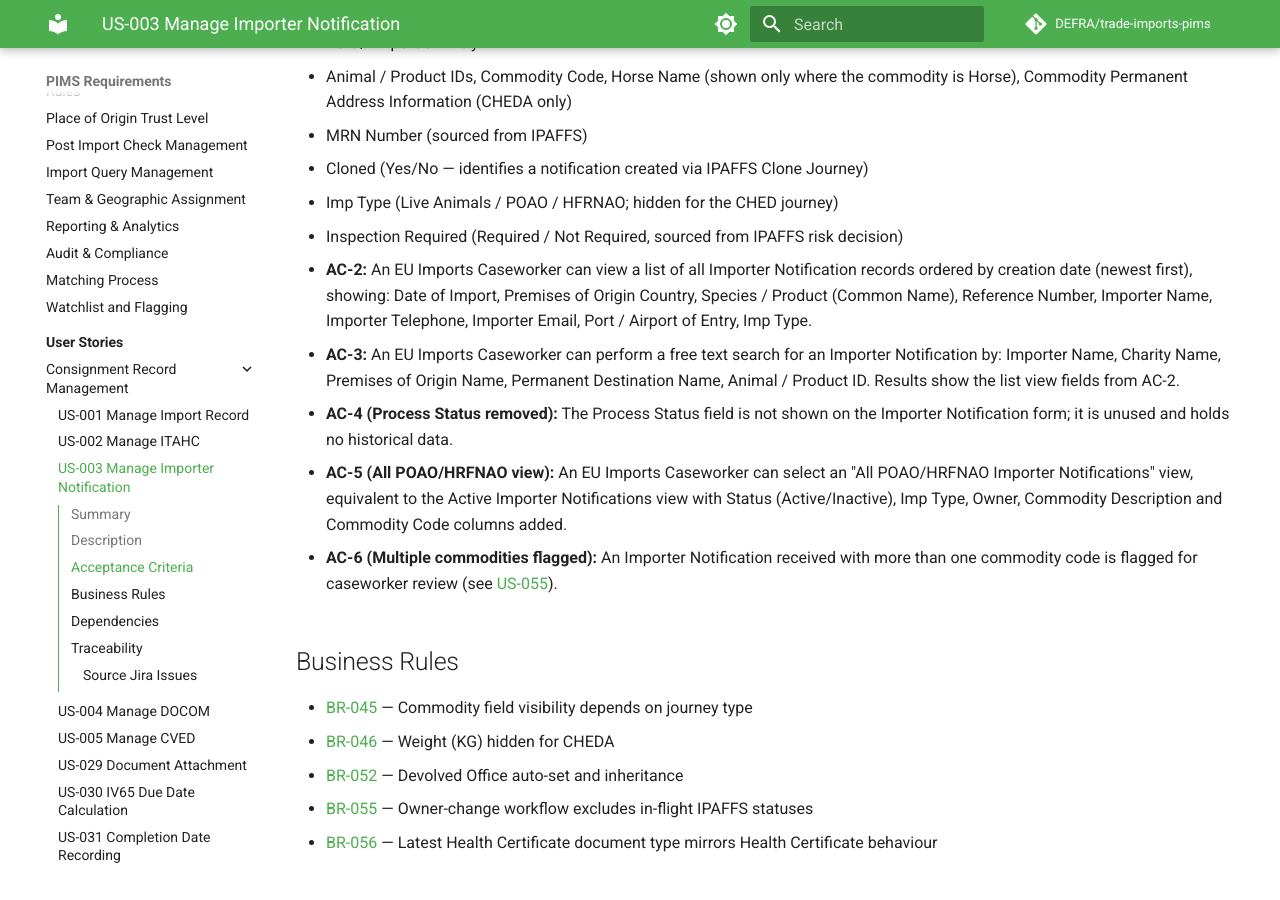
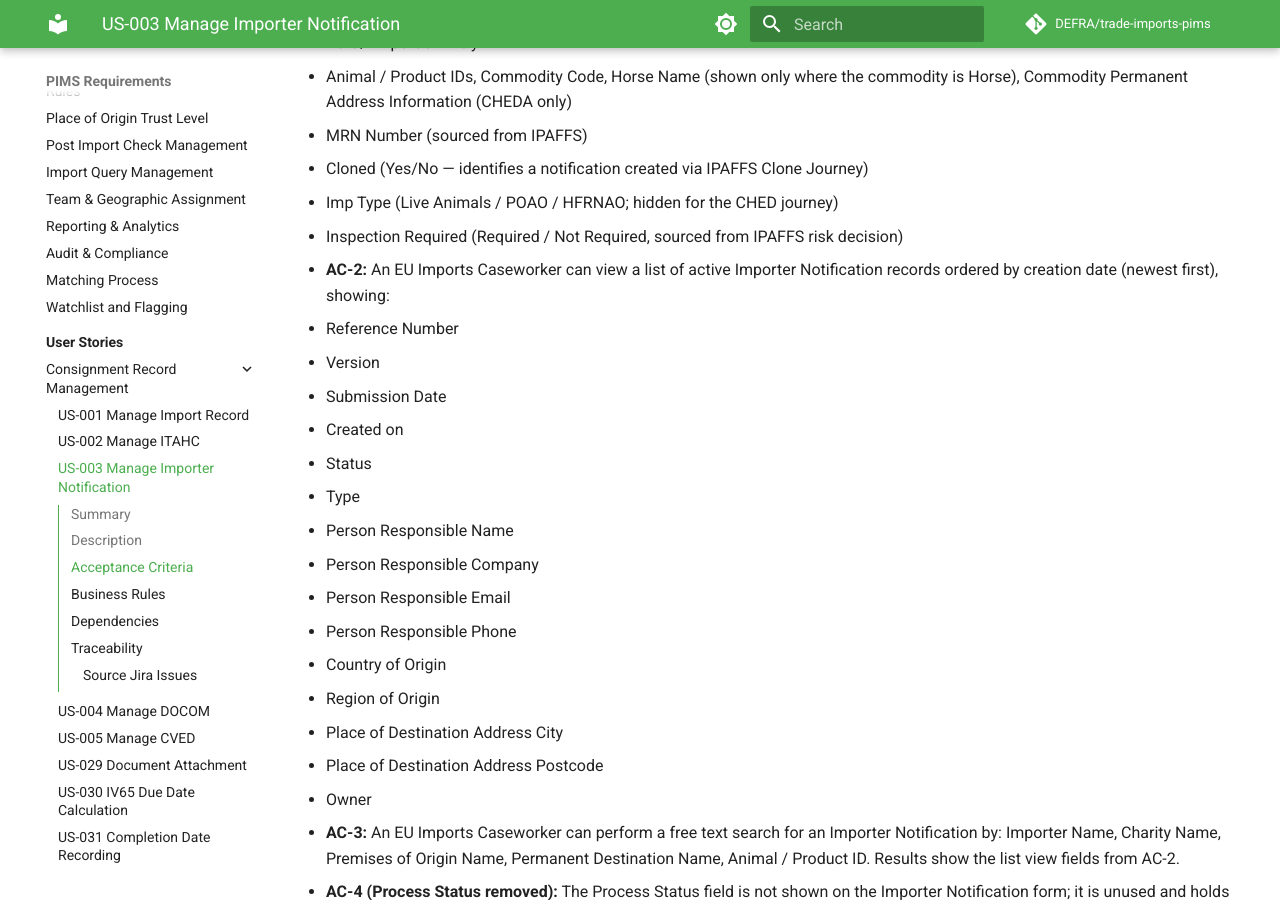
Before and after one commit to DEFRA/trade-imports-pims, an MkDocs documentation site: the page built from docs/requirements/user-stories/US-003-Manage-Importer-Notification.md, in a window 1280 px wide and 900 px high, scrolled down 1168 px. Built offline with MkDocs 1.6.1 and Material for MkDocs 9.7.7, drawn with Linux system fonts in a browser that asks for light colours; a script that is not in the unit is left out; comment, search, counter and statistics services are not loaded.

Commit message:
docs: fix active import notifications view columns

```diff
--- a/docs/requirements/user-stories/US-003-Manage-Importer-Notification.md
+++ b/docs/requirements/user-stories/US-003-Manage-Importer-Notification.md
@@ -34,7 +34,22 @@ The Importer Notification entity (`defraimp_importernotification`) is the IPAFFS
   - Imp Type (Live Animals / POAO / HFRNAO; hidden for the CHED journey)
   - Inspection Required (Required / Not Required, sourced from IPAFFS risk decision)
 
-- **AC-2:** An EU Imports Caseworker can view a list of all Importer Notification records ordered by creation date (newest first), showing: Date of Import, Premises of Origin Country, Species / Product (Common Name), Reference Number, Importer Name, Importer Telephone, Importer Email, Port / Airport of Entry, Imp Type.
+- **AC-2:** An EU Imports Caseworker can view a list of active Importer Notification records ordered by creation date (newest first), showing:
+  - Reference Number
+  - Version
+  - Submission Date
+  - Created on
+  - Status
+  - Type
+  - Person Responsible Name
+  - Person Responsible Company
+  - Person Responsible Email
+  - Person Responsible Phone
+  - Country of Origin
+  - Region of Origin
+  - Place of Destination Address City
+  - Place of Destination Address Postcode
+  - Owner
 
 - **AC-3:** An EU Imports Caseworker can perform a free text search for an Importer Notification by: Importer Name, Charity Name, Premises of Origin Name, Permanent Destination Name, Animal / Product ID. Results show the list view fields from AC-2.
 
```
